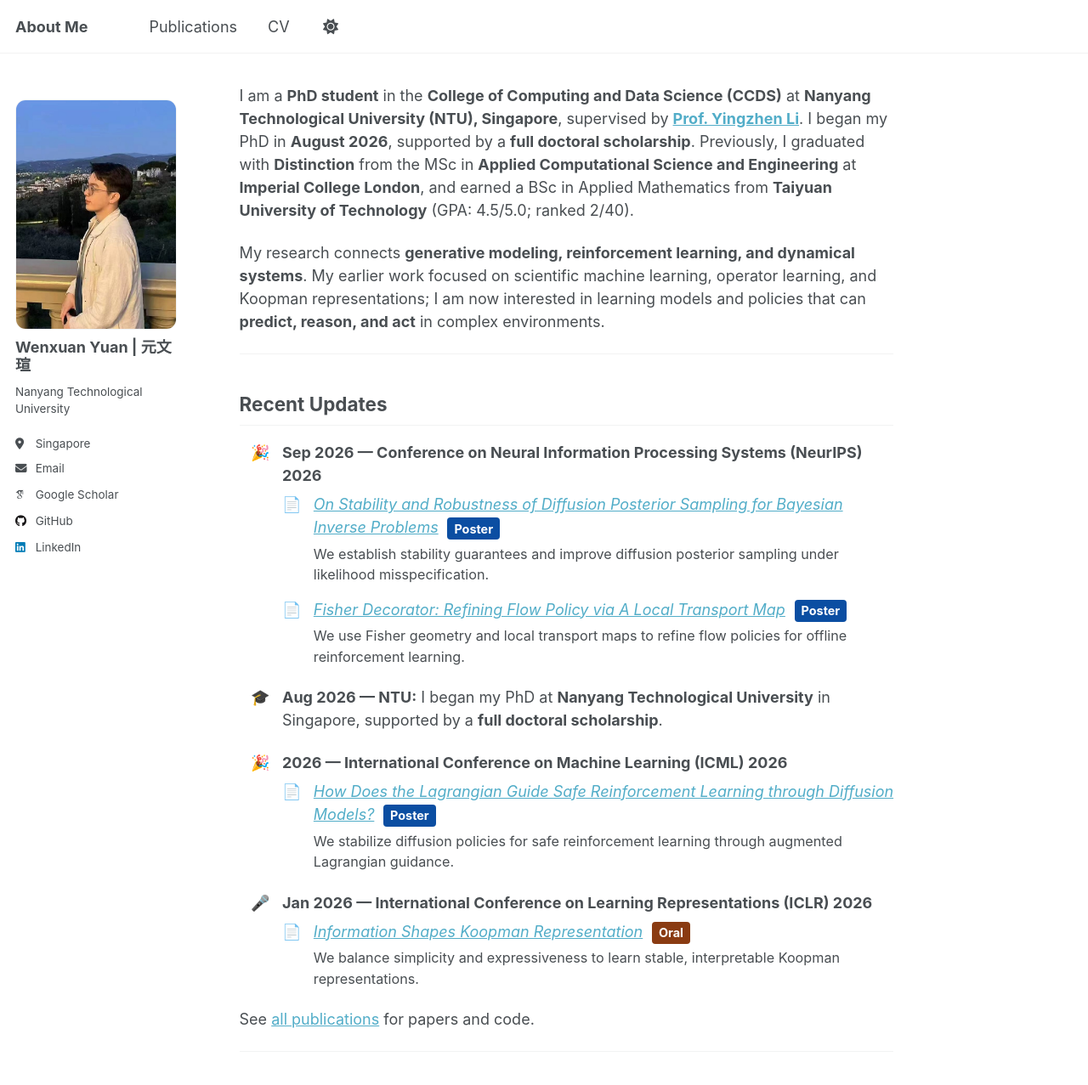
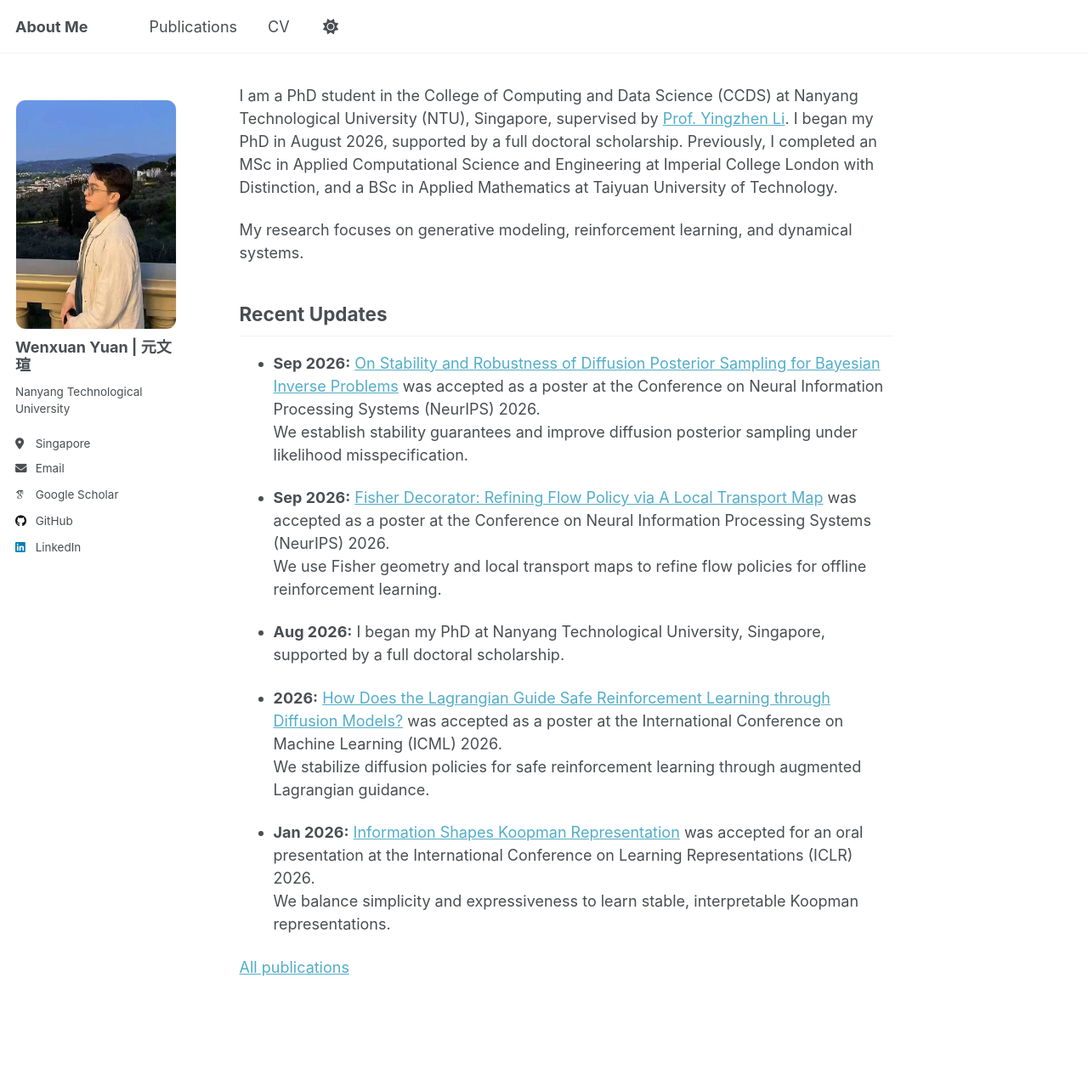
Before and after one commit to Wenxuan52/Wenxuan52.github.io, a Jekyll site: the page built from _pages/about.md, in a window 1280 px wide and 1400 px high. Shown: the top 1277 px of the window at 85% size. Built offline with Jekyll 4.4.1, drawn with Linux system fonts in a browser that asks for light colours; some web fonts are replaced; a script that is not in the unit is left out.

Commit message:
Simplify About page to plain academic updates

```diff
--- a/_pages/about.md
+++ b/_pages/about.md
@@ -7,42 +7,27 @@ redirect_from:
   - /about.html
 ---
 
-I am a **PhD student** in the **College of Computing and Data Science (CCDS)** at **Nanyang Technological University (NTU), Singapore**, supervised by [**Prof. Yingzhen Li**](http://yingzhenli.net/home/en/). I began my PhD in **August 2026**, supported by a **full doctoral scholarship**. Previously, I graduated with **Distinction** from the MSc in **Applied Computational Science and Engineering** at **Imperial College London**, and earned a BSc in Applied Mathematics from **Taiyuan University of Technology** (GPA: 4.5/5.0; ranked 2/40).
+I am a PhD student in the College of Computing and Data Science (CCDS) at Nanyang Technological University (NTU), Singapore, supervised by [Prof. Yingzhen Li](http://yingzhenli.net/home/en/). I began my PhD in August 2026, supported by a full doctoral scholarship. Previously, I completed an MSc in Applied Computational Science and Engineering at Imperial College London with Distinction, and a BSc in Applied Mathematics at Taiyuan University of Technology.
 
-My research connects **generative modeling, reinforcement learning, and dynamical systems**. My earlier work focused on scientific machine learning, operator learning, and Koopman representations; I am now interested in learning models and policies that can **predict, reason, and act** in complex environments.
-
----
+My research focuses on generative modeling, reinforcement learning, and dynamical systems.
 
 ## Recent Updates
 
-<ul class="recent-updates">
-  <li class="recent-updates__event">
-    <p class="recent-updates__heading"><span aria-hidden="true">🎉</span><strong>Sep 2026 — Conference on Neural Information Processing Systems (NeurIPS) 2026</strong></p>
-    <ul class="recent-updates__papers">
-      <li><span aria-hidden="true">📄</span><span><a href="/publication/2026-02-10-diffusion-posterior"><em>On Stability and Robustness of Diffusion Posterior Sampling for Bayesian Inverse Problems</em></a> <span class="publication-badge">Poster</span><span class="recent-updates__description">We establish stability guarantees and improve diffusion posterior sampling under likelihood misspecification.</span></span></li>
-      <li><span aria-hidden="true">📄</span><span><a href="/publication/2026-09-25-fisher-decorator"><em>Fisher Decorator: Refining Flow Policy via A Local Transport Map</em></a> <span class="publication-badge">Poster</span><span class="recent-updates__description">We use Fisher geometry and local transport maps to refine flow policies for offline reinforcement learning.</span></span></li>
-    </ul>
-  </li>
-  <li class="recent-updates__event">
-    <p class="recent-updates__heading"><span aria-hidden="true">🎓</span><span><strong>Aug 2026 — NTU:</strong> I began my PhD at <strong>Nanyang Technological University</strong> in Singapore, supported by a <strong>full doctoral scholarship</strong>.</span></p>
-  </li>
-  <li class="recent-updates__event">
-    <p class="recent-updates__heading"><span aria-hidden="true">🎉</span><strong>2026 — International Conference on Machine Learning (ICML) 2026</strong></p>
-    <ul class="recent-updates__papers">
-      <li><span aria-hidden="true">📄</span><span><a href="/publication/2026-02-10-ALGD"><em>How Does the Lagrangian Guide Safe Reinforcement Learning through Diffusion Models?</em></a> <span class="publication-badge">Poster</span><span class="recent-updates__description">We stabilize diffusion policies for safe reinforcement learning through augmented Lagrangian guidance.</span></span></li>
-    </ul>
-  </li>
-  <li class="recent-updates__event">
-    <p class="recent-updates__heading"><span aria-hidden="true">🎤</span><strong>Jan 2026 — International Conference on Learning Representations (ICLR) 2026</strong></p>
-    <ul class="recent-updates__papers">
-      <li><span aria-hidden="true">📄</span><span><a href="/publication/2026-01-26-info-koopman"><em>Information Shapes Koopman Representation</em></a> <span class="publication-badge publication-badge--oral">Oral</span><span class="recent-updates__description">We balance simplicity and expressiveness to learn stable, interpretable Koopman representations.</span></span></li>
-    </ul>
-  </li>
-</ul>
+- **Sep 2026:** [On Stability and Robustness of Diffusion Posterior Sampling for Bayesian Inverse Problems](/publication/2026-02-10-diffusion-posterior) was accepted as a poster at the Conference on Neural Information Processing Systems (NeurIPS) 2026.\
+  We establish stability guarantees and improve diffusion posterior sampling under likelihood misspecification.
 
-See [all publications](/publications/) for papers and code.
+- **Sep 2026:** [Fisher Decorator: Refining Flow Policy via A Local Transport Map](/publication/2026-09-25-fisher-decorator) was accepted as a poster at the Conference on Neural Information Processing Systems (NeurIPS) 2026.\
+  We use Fisher geometry and local transport maps to refine flow policies for offline reinforcement learning.
 
----
+- **Aug 2026:** I began my PhD at Nanyang Technological University, Singapore, supported by a full doctoral scholarship.
+
+- **2026:** [How Does the Lagrangian Guide Safe Reinforcement Learning through Diffusion Models?](/publication/2026-02-10-ALGD) was accepted as a poster at the International Conference on Machine Learning (ICML) 2026.\
+  We stabilize diffusion policies for safe reinforcement learning through augmented Lagrangian guidance.
+
+- **Jan 2026:** [Information Shapes Koopman Representation](/publication/2026-01-26-info-koopman) was accepted for an oral presentation at the International Conference on Learning Representations (ICLR) 2026.\
+  We balance simplicity and expressiveness to learn stable, interpretable Koopman representations.
+
+[All publications](/publications/)
 
 {% comment %}
 ## Seeking Internship Opportunities
--- a/_sass/layout/_page.scss
+++ b/_sass/layout/_page.scss
@@ -399,55 +399,3 @@
   font-size: $type-size-6;
   text-transform: uppercase;
 }
-
-/* Homepage updates group each conference's papers on indented rows. */
-.recent-updates {
-  list-style: none;
-  padding-left: 0.75rem;
-
-  .recent-updates__event {
-    margin-bottom: 1.25rem;
-  }
-
-  .recent-updates__heading,
-  .recent-updates__papers li {
-    display: flex;
-    align-items: flex-start;
-    gap: 0.65rem;
-
-    > span[aria-hidden="true"] {
-      flex: 0 0 1.4em;
-    }
-  }
-
-  .recent-updates__heading {
-    margin-bottom: 0.4rem;
-  }
-
-  .recent-updates__papers {
-    list-style: none;
-    padding-left: 2.05rem;
-    margin: 0;
-
-    li {
-      margin-bottom: 0.85rem;
-    }
-  }
-
-  .recent-updates__description {
-    display: block;
-    margin-top: 0.25rem;
-    font-size: 0.9em;
-    line-height: 1.5;
-  }
-}
-
-@media (max-width: 600px) {
-  .recent-updates {
-    padding-left: 0;
-
-    .recent-updates__papers {
-      padding-left: 1rem;
-    }
-  }
-}
```
